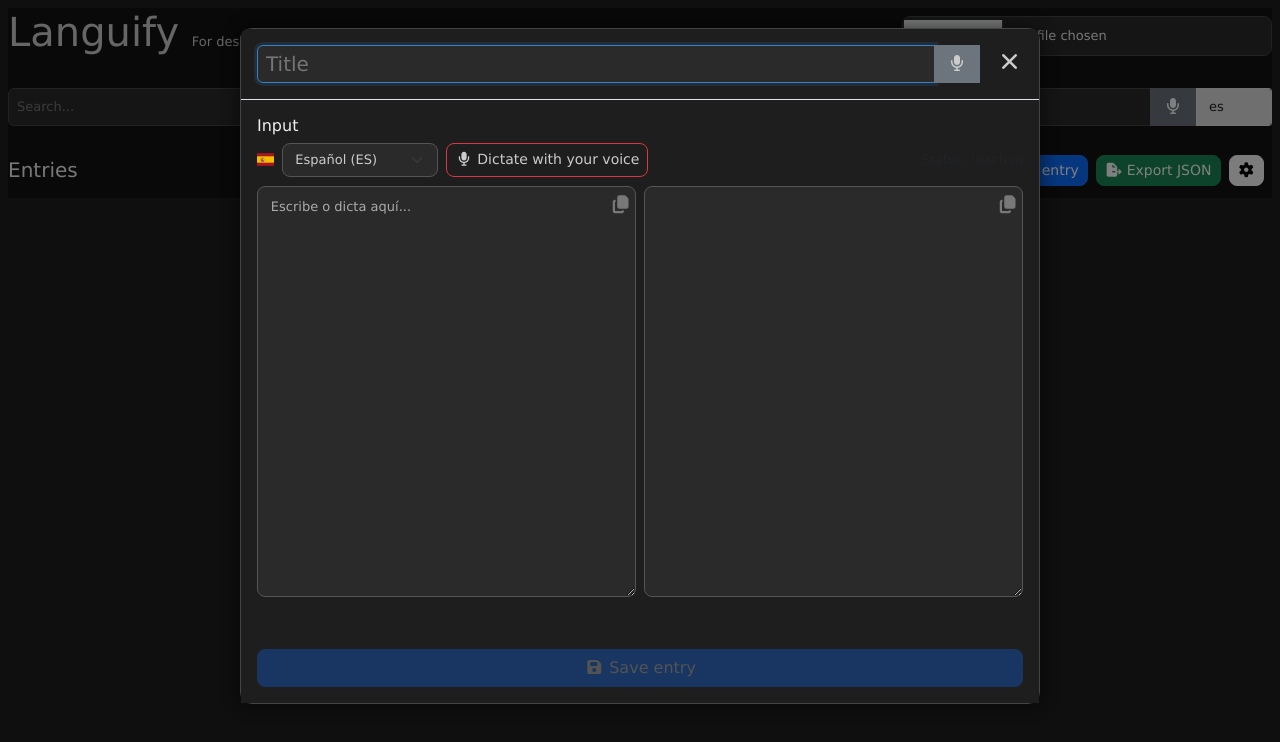
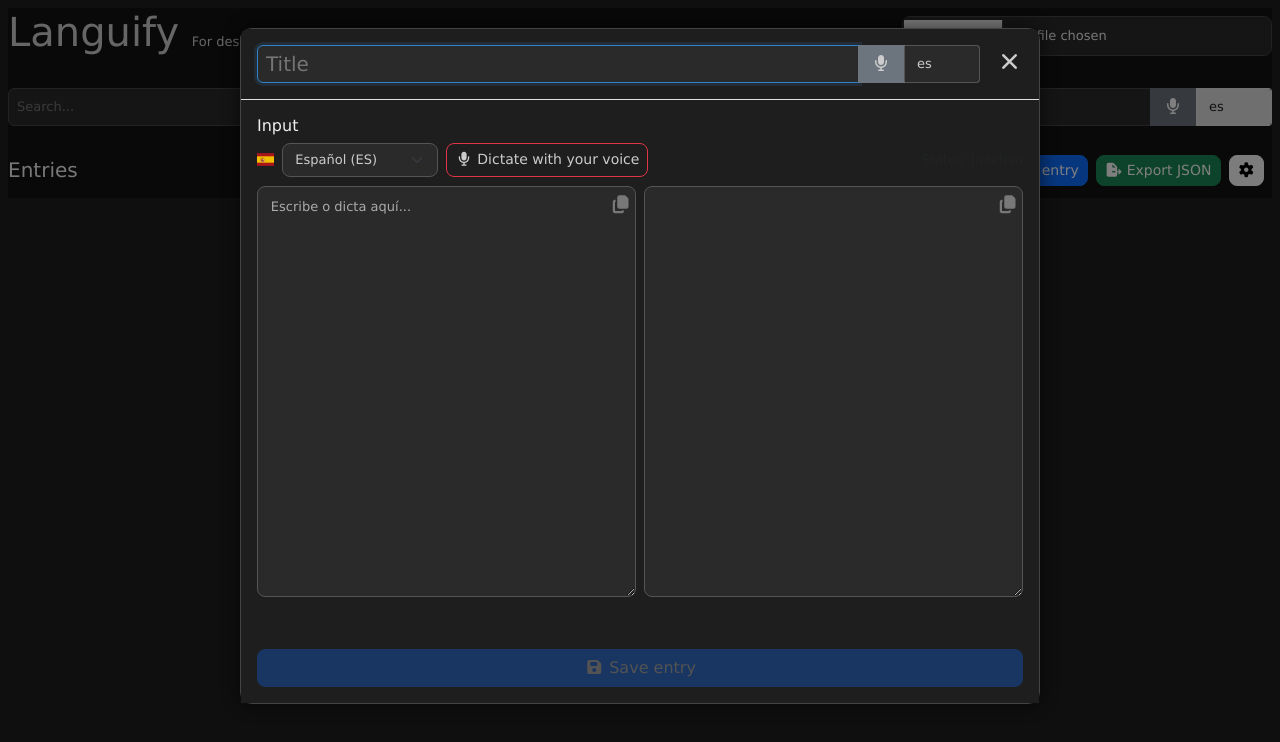
Before and after one commit to jollmat/languify, an Angular app: page / in a window 1280 px wide. Both pictures are taken after a click on the button "New entry". Shown: the top 742 px of the page. Built offline with nearby package versions, Linux system fonts and the light colour scheme.

Commit message:
Multilanguage styling

```diff
--- a/src/app/components/diary/diary.component.html
+++ b/src/app/components/diary/diary.component.html
@@ -87,7 +87,7 @@
  <ng-template #entryModalTemplate let-modal>
     <div class="modal-header">
       <h5 class="modal-title" style="width: calc(100% - 30px);">
-        <app-voice-input placeholder="Title" [(ngModel)]="title" [darkMode]="true" [inputClass]="'px-2 py-0'" [currentLang]="selectedLang"></app-voice-input>
+        <app-voice-input placeholder="Title" [multilanguage]="true" [(ngModel)]="title" [darkMode]="true" [inputClass]="'px-2 py-0'" [currentLang]="selectedLang"></app-voice-input>
       </h5>
       <button type="button" class="btn p-0 ms-3" aria-label="Cerrar" (click)="stopSpeech();modal.dismiss()">
         <i class="fas fa-close fs-5"></i>
--- a/src/app/components/voice-input/voice-input.component.html
+++ b/src/app/components/voice-input/voice-input.component.html
@@ -17,7 +17,7 @@
     <div class="input-group-append">
 
         <ng-container *ngIf="value.length>0">
-            <i class="fas fa-close" (click)="updateValue('')" [ngClass]="{'dark-mode': darkMode}"></i>
+            <i class="fas fa-close" (click)="updateValue('')" [ngClass]="{'dark-mode': darkMode, 'multilanguage': multilanguage}"></i>
         </ng-container>
 
         <span class="input-group-text p-0">
--- a/src/app/components/voice-input/voice-input.component.scss
+++ b/src/app/components/voice-input/voice-input.component.scss
@@ -47,7 +47,7 @@
 i {
   &.fa-close {
     position: absolute;
-    left: calc(100% - 155px);
+    left: calc(100% - 75px);
     top: 10px;
     font-size: 16px;
     cursor: pointer;
@@ -55,5 +55,8 @@
     &.dark-mode {
       color: #d2d2d2 !important;
     }
+    &.multilanguage {
+      left: calc(100% - 155px);
+    }
   }
 }
```
